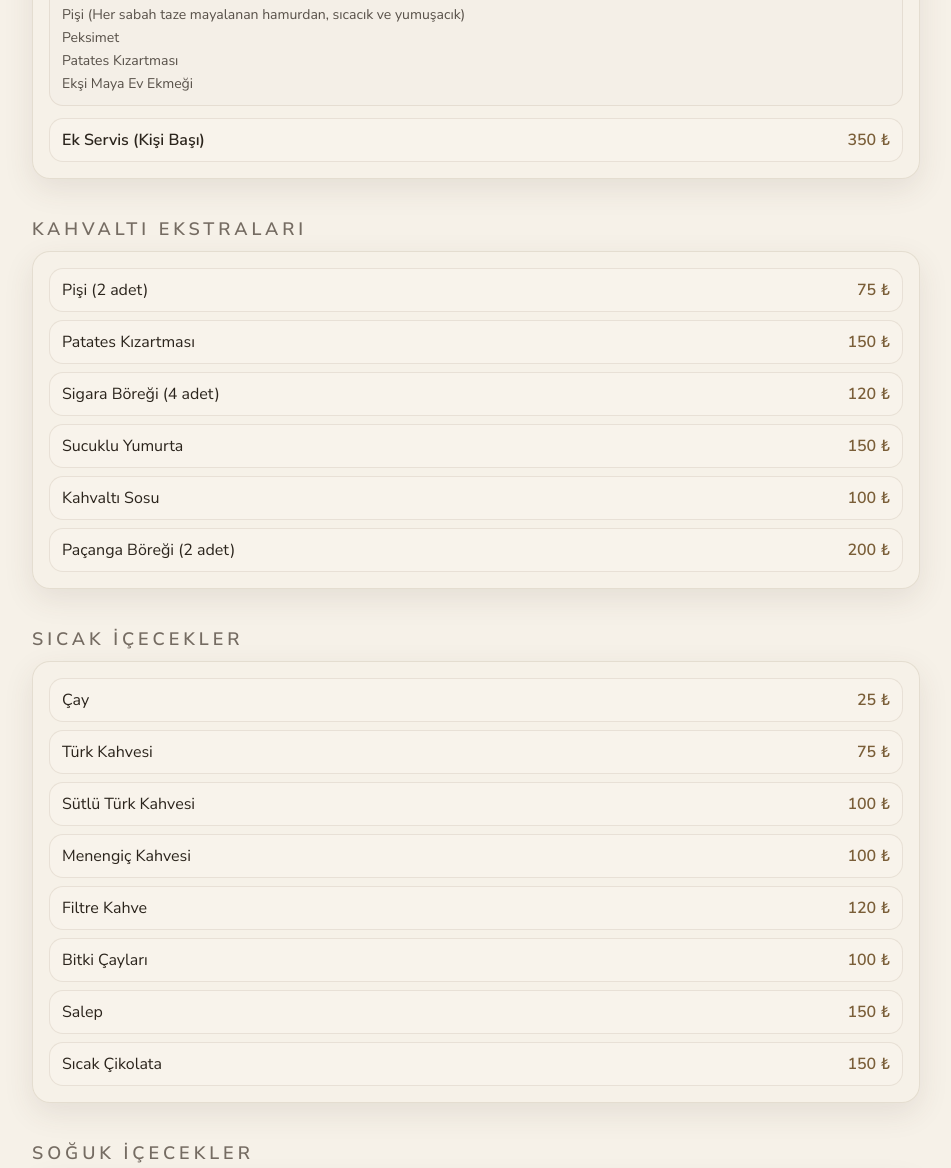
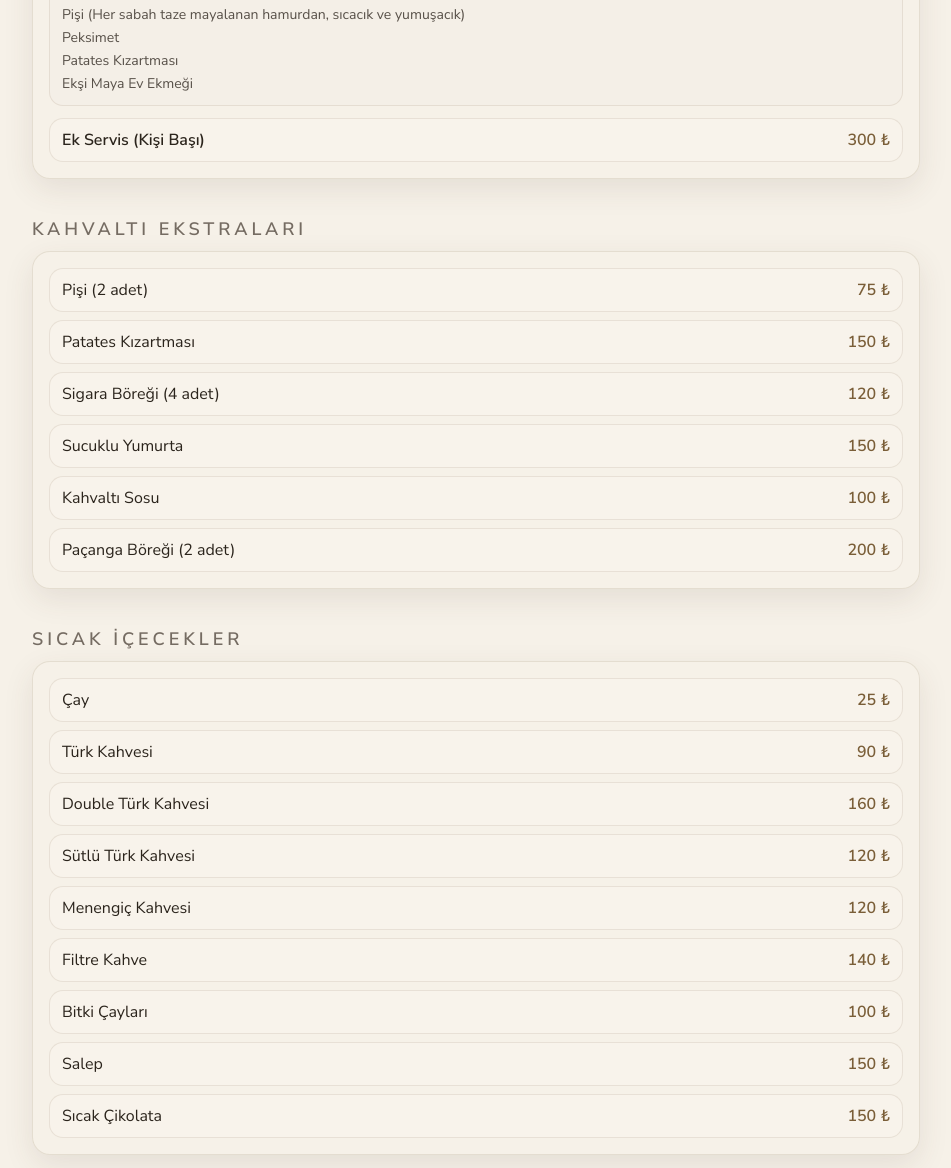
Before and after one commit to bkah-dev/zuhtubeykonagi-site, a plain HTML site: page m-7k9p3/index.html in a window 1280 px wide. Shown: the part 1280-2448 px from the top of the page, without its empty margins (164-1115 px from the left). Drawn offline with nearby package versions, Linux system fonts and the light colour scheme.

Commit message:
Update menu prices and add new item

```diff
--- a/m-7k9p3/index.html
+++ b/m-7k9p3/index.html
@@ -380,7 +380,7 @@
         </div>
 		<div class="menu-item">
           <span><strong>Ek Servis (Kişi Başı)</strong></span>
-          <span class="menu-price">350 ₺</span>
+          <span class="menu-price">300 ₺</span>
         </div>
 
       </div>
@@ -425,19 +425,23 @@
         </div>
 		<div class="menu-item">
           <span>Türk Kahvesi</span>
-          <span class="menu-price">75 ₺</span>
+          <span class="menu-price">90 ₺</span>
+        </div>
+		<div class="menu-item">
+          <span>Double Türk Kahvesi</span>
+          <span class="menu-price">160 ₺</span>
         </div>
         <div class="menu-item">
           <span>Sütlü Türk Kahvesi</span>
-          <span class="menu-price">100 ₺</span>
+          <span class="menu-price">120 ₺</span>
         </div>
 		<div class="menu-item">
           <span>Menengiç Kahvesi</span>
-          <span class="menu-price">100 ₺</span>
+          <span class="menu-price">120 ₺</span>
         </div>
 		<div class="menu-item">
           <span>Filtre Kahve</span>
-          <span class="menu-price">120 ₺</span>
+          <span class="menu-price">140 ₺</span>
         </div>
         <div class="menu-item">
           <span>Bitki Çayları</span>
@@ -492,7 +496,7 @@
         </div>
         <div class="menu-item">
           <span>Churchill</span>
-          <span class="menu-price">60 ₺</span>
+          <span class="menu-price">80 ₺</span>
         </div>
 		<div class="menu-item">
           <span>Su</span>
```
